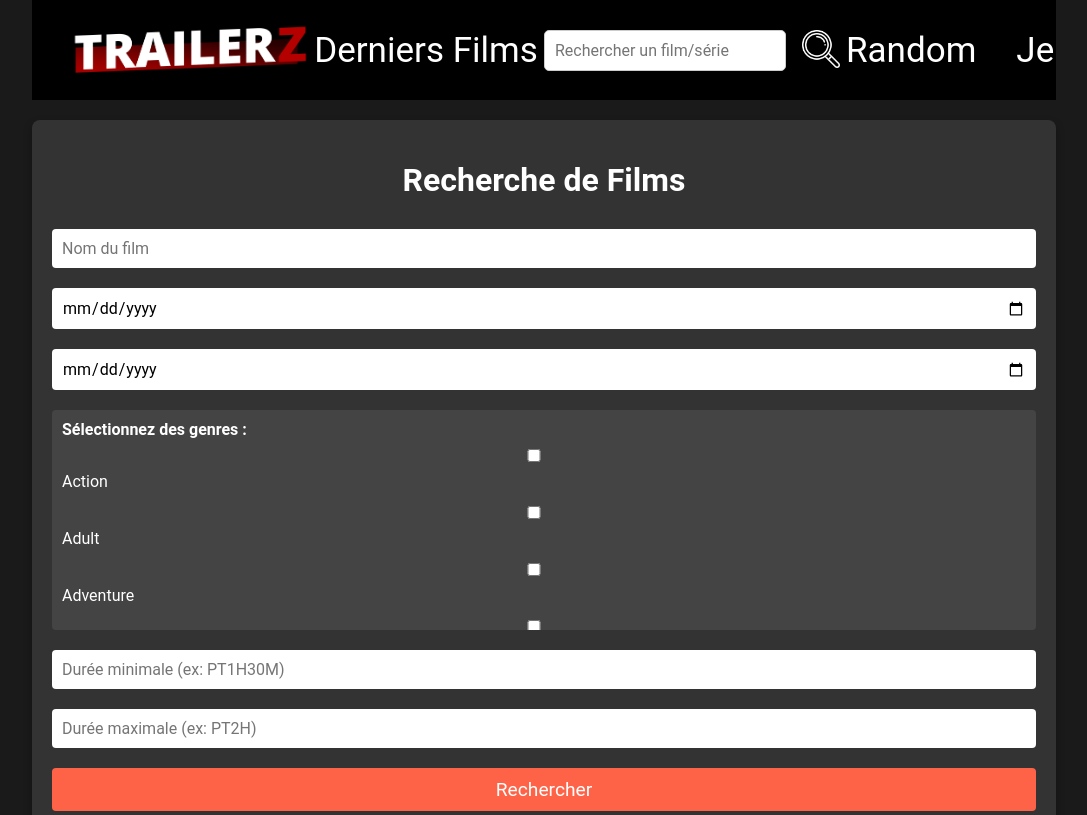
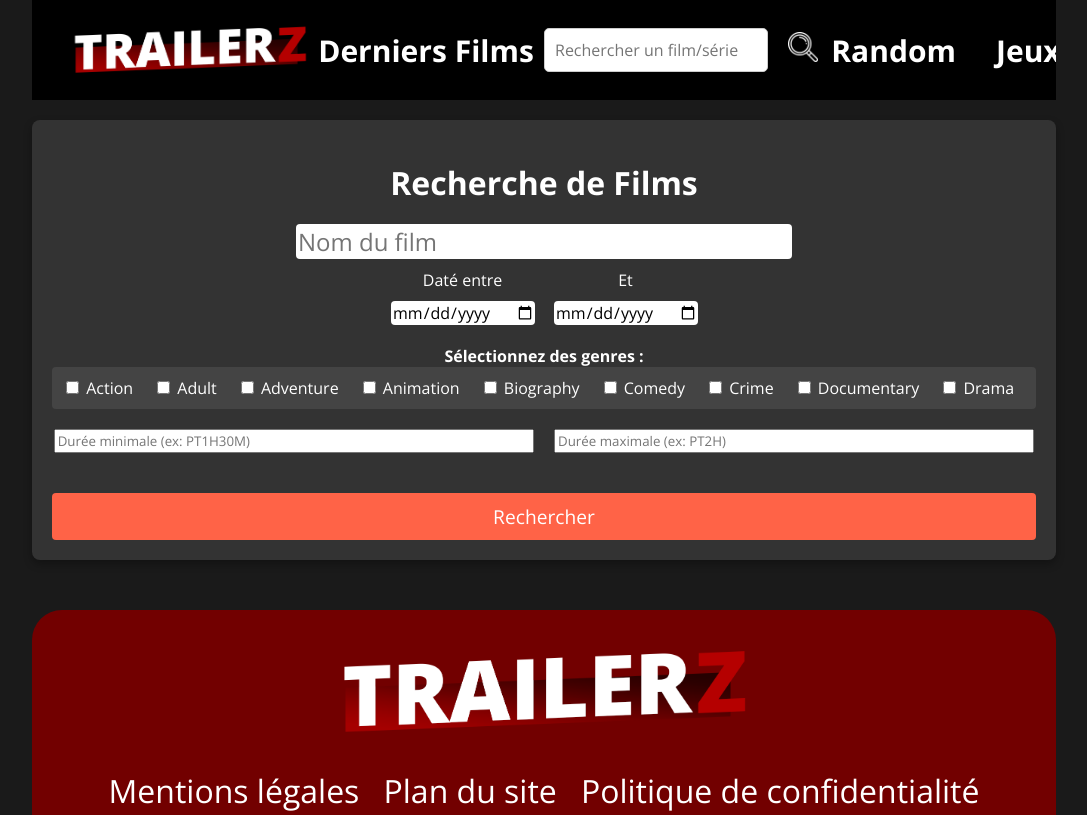
Before and after one commit to JJ-vle/Trailerz, a website: page template_api_front/recherche_page.html in a window 1280 px wide. Shown: the top 815 px of the page, without its empty margins (96-1183 px from the left). Drawn offline with nearby package versions, Linux system fonts and the light colour scheme.

Commit message:
Front de la page de recherche

```diff
--- a/css/accueil.css
+++ b/css/accueil.css
@@ -1,4 +1,10 @@
 /* CORPS DU DOCUMENT */
+@import url('https://fonts.googleapis.com/css2?family=Open+Sans:ital,wght@0,300..800;1,300..800&display=swap');
+
+*{
+    font-family: 'Open Sans', sans-serif;
+}
+
 body {
     justify-content: center;
     background-color: #1a1a1a;
@@ -11,7 +17,6 @@
 /* TITRES DES CATEGORIES */
 h1,p, a {
     color: white;
-    font-family: 'Roboto', sans-serif;
 }
 
 .highlighted-title {
@@ -38,6 +43,7 @@
     justify-content: space-between;
     align-items: center;
     padding: 40px;
+    font-weight: bold;
     box-sizing: border-box;
     overflow: hidden;
     max-width: auto;
@@ -83,7 +89,7 @@
 .movies-tabs a, .personnal-tabs a {
     text-decoration: none;
     color: white;
-    font-size: 35px;
+    font-size: 30px;
 }
 
 .movies-tabs a:hover, .personnal-tabs a:hover {
--- a/css/film.css
+++ b/css/film.css
@@ -1,20 +1,19 @@
 /* CORPS DU DOCUMENT */
+@import url('https://fonts.googleapis.com/css2?family=Open+Sans:ital,wght@0,300..800;1,300..800&display=swap');
+
 *{
-    font-family: 'Roboto', sans-serif;
+    font-family: 'Open Sans', sans-serif;
 }
 body {
     justify-content: center;
     background-color: #1a1a1a;
     margin: 0% 10% 0% 10%;
     height: 100%;
-
 }
-
 
 /* TITRES DES CATEGORIES */
 header h1, header p, header a {
     color: white;
-    font-family: 'Roboto', sans-serif;
 }
 
 .highlighted-title {
@@ -41,6 +40,7 @@
     justify-content: space-between;
     align-items: center;
     padding: 40px;
+    font-weight: bold;
     box-sizing: border-box;
     overflow: hidden;
     max-width: auto;
@@ -86,7 +86,7 @@
 .movies-tabs a, .personnal-tabs a {
     text-decoration: none;
     color: white;
-    font-size: 35px;
+    font-size: 30px;
 }
 
 .movies-tabs a:hover, .personnal-tabs a:hover {
--- a/template_api_front/recherche_page.html
+++ b/template_api_front/recherche_page.html
@@ -13,33 +13,81 @@
             border-radius: 8px;
             box-shadow: 0 4px 8px rgba(0, 0, 0, 0.3);
             margin-top: 20px;
+            text-align: center;
         }
         .search-container h1 {
             margin-bottom: 20px;
             text-align: center;
         }
-        .search-container input, .search-container select, .search-container button {
-            width: calc(100% - 20px);
-            padding: 10px;
+
+        .search-line input {
+            width: 50%;
+            margin-bottom: 10px;
+            border: none;
+            border-radius: 4px;
+            font-size: 1.5rem;
+        }
+
+        .date-range {
+            display: flex;
+            justify-content: center;
+        }
+        .date-gauche{
+            margin-right: 20px;
+        }
+        .date-range p {
+            margin: 0 10px;
+        }
+        .date-range input {
+            width: 100%;
             margin: 10px 0;
             border: none;
             border-radius: 4px;
             font-size: 1rem;
         }
-        .search-container .genres {
-            max-height: 200px;
-            overflow-y: auto;
-            margin: 10px 0;
+
+        .genres {
+            max-width: 100%;
+            margin-top: 10px;
+        }
+
+        .genre-carousel {
+            display: flex;
+            align-items: center;
+            justify-content: space-between;
+            width: 100%;
+            overflow: hidden;
+        }
+
+        .genre-options {
+            display: flex;
+            gap: 20px;
+            overflow-x: scroll;
             padding: 10px;
             background: #444;
             border-radius: 4px;
         }
-        .search-container .genres label {
-            display: block;
-            margin-bottom: 5px;
+
+        .genre-options label {
             cursor: pointer;
+            white-space: nowrap;
         }
-        .search-container button {
+
+        .duration-range {
+            margin-top: 10px;
+            margin-bottom: 30px;
+            padding-top: 10px;
+            padding-bottom: 10px;
+            display: flex;
+            justify-content: center;
+            gap: 20px;
+        }
+
+        .duration-range input {
+            width: 48%;
+        }
+
+        button {
             width: 100%;
             padding: 10px;
             background-color: #ff6347;
@@ -49,13 +97,16 @@
             color: white;
             cursor: pointer;
         }
-        .search-container button:hover {
+
+        button:hover {
             background-color: #e5533b;
         }
+
         .results {
             margin-top: 30px;
             color: #fff;
         }
+
         .movie {
             display: flex;
             gap: 20px;
@@ -65,23 +116,28 @@
             margin-bottom: 20px;
             box-shadow: 0 4px 8px rgba(0, 0, 0, 0.3);
         }
+
         .movie img {
             flex-shrink: 0;
             width: 150px;
             height: auto;
             border-radius: 8px;
         }
+
         .movie-content {
             display: flex;
             flex-direction: column;
             justify-content: center;
         }
+
         .movie h2 {
             margin: 10px 0;
         }
+
         .movie p {
             margin: 5px 0;
         }
+
         .movie a {
             color: #ffffff;
             text-decoration: none;
@@ -141,45 +197,49 @@
 
     <!-- Barre de navigation -->
     <header class="navigation-bar">
-
-        <!-- Logo -->
         <div class="trailerz-logo">
             <a href="../"><img src="../resources/Logo_Trailerz.png" alt="Trailerz Logo"></a>
         </div>
-
-        <!-- Navigation principale -->
         <nav class="movies-tabs">
             <ul>
                 <li><a href="../derniers-films">Derniers Films</a></li>
             </ul>
         </nav>
-
-        <!-- Zone de recherche -->
         <div class="research-area">
             <a href="../search"><input type="text" placeholder="Rechercher un film/série"></a>
             <button class="research-button" type="submit">
                 <a href="../search"><img src="../resources/Icone_Loupe.png" alt="Rechercher"></a>
             </button>
         </div>
-
-        <!-- Navigation secondaire -->
         <nav class="personnal-tabs">
             <ul>
                 <li><a href="../random">Random</a></li>
                 <li><a href="../">Jeux</a></li>
             </ul>
         </nav>
-
     </header>
 
     <div class="search-container">
         <h1>Recherche de Films</h1>
+        <div class="search-line">
             <input id="name" type="text" placeholder="Nom du film">
+        </div>
+
+        <div class="date-range">
+            <div class="date-gauche">
+                <p>Daté entre</p>
                 <input id="startDate" type="date" placeholder="Date de début">
+            </div>
+            <div class="date-droite">
+                <p>Et</p>
                 <input id="endDate" type="date" placeholder="Date de fin">
+            </div>
+        </div>
 
         <div class="genres">
-            <strong>Sélectionnez des genres :</strong><br>
+            <strong>Sélectionnez des genres :</strong>
+            <div class="genre-carousel">
+                <div class="genre-options">
                     <label><input type="checkbox" name="genre" value="Action"> Action</label>
                     <label><input type="checkbox" name="genre" value="Adult"> Adult</label>
                     <label><input type="checkbox" name="genre" value="Adventure"> Adventure</label>
@@ -209,15 +269,19 @@
                     <label><input type="checkbox" name="genre" value="War"> War</label>
                     <label><input type="checkbox" name="genre" value="Western"> Western</label>
                 </div>
+            </div>
+        </div>
 
+        <div class="duration-range">
             <input id="minDuration" type="text" placeholder="Durée minimale (ex: PT1H30M)">
             <input id="maxDuration" type="text" placeholder="Durée maximale (ex: PT2H)">
+        </div>
+
         <button onclick="searchMovies()">Rechercher</button>
     </div>
+
     <div id="results" class="results"></div>
 
-
-     <!-- Footer -->
     <footer class="footer">
         <div class="footer-container">
             <img src="../resources/Logo_Trailerz.png" alt="">
@@ -230,5 +294,6 @@
             <p>Copyright 2024.</p>
         </div>
     </footer>
+
 </body>
 </html>
```
Lines whose indentation alone changed are shown as unchanged.
